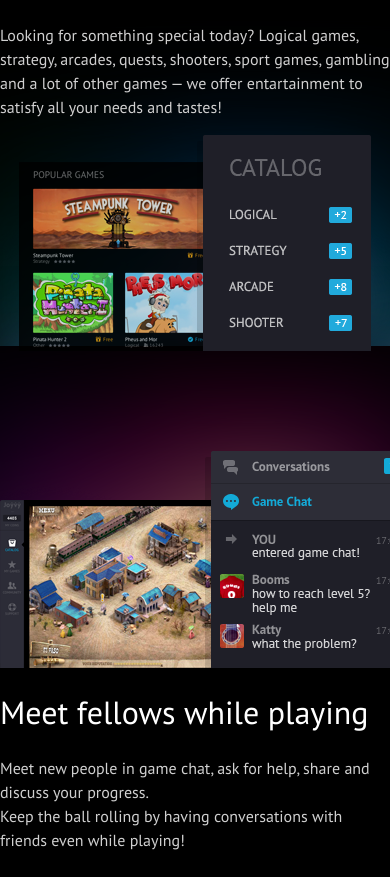
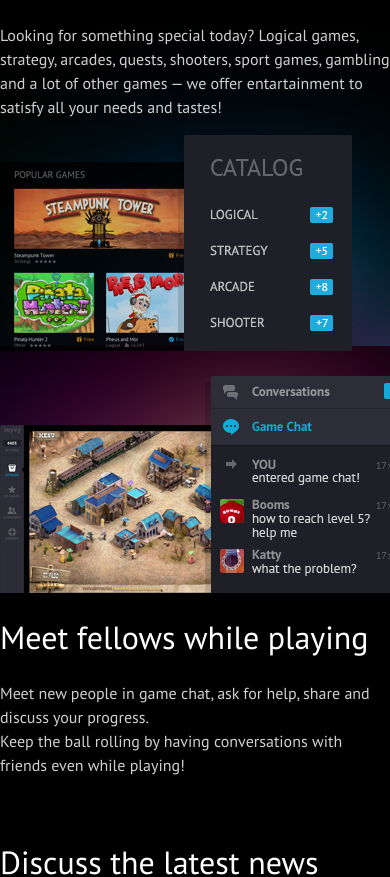
Before and after one commit to mandelbroo/WebUIcourse, a plain HTML site: page lecture4/joyvy/index.html in a window 390 px wide. Shown: the part 503-1380 px from the top of the page. Drawn offline with nearby package versions, Linux system fonts and the light colour scheme.

Commit message:
moar fixes

```diff
--- a/lecture4/joyvy/index.html
+++ b/lecture4/joyvy/index.html
@@ -48,12 +48,14 @@
           </div>
         </div>
         <div class="flex-item desctiption">
+          <div class="desctiption-conainer">
             <h3>Meet fellows while playing</h3>
             <p>
               Meet new people in game chat, ask for help, share and discuss your progress.
               <br>
               Keep the ball rolling by having conversations with friends even while playing!
             </p>
+          </div>
         </div>
       </div>
 
--- a/lecture4/joyvy/style/main.sass
+++ b/lecture4/joyvy/style/main.sass
@@ -57,7 +57,8 @@ img
   position: relative
   width: 352px
   height: 216px
-  margin: auto
+  img
+    margin-left: 45px
   &:before
     width: 771px
     height: 348px
@@ -85,7 +86,6 @@ img
   position: relative
   width: 410px
   height: 217px
-  margin: auto
   &:before
     width: 771px
     height: 400px
@@ -124,14 +124,15 @@ img
 .desctiption p
   color: #d0d0d0
   font-size: 16px
-
+.desctiption-conainer
+  margin-left: 45px
 // grid
 .content
   margin: 0 auto
   max-width: 900px
 
 .flex-container
-  margin-bottom: 100px
+  padding-bottom: 100px
   list-style: none
   max-width: 900px
 
--- a/lecture4/joyvy/style/media.sass
+++ b/lecture4/joyvy/style/media.sass
@@ -1,10 +1,24 @@
 
 @media screen and (max-width: 500px)
-  .containers
+  .content
     margin: 0 auto
     max-width: 300px
+  .desctiption-conainer
+    margin-left: 0
+  .catalog
+    img
+      margin-left: 0
+  .flex-container
+    padding-bottom: 25px
 
 @media screen  and (max-width: 979px)
-  .containers
+  .content
     margin: 0 auto
     max-width: 600px
+  .desctiption-conainer
+    margin-left: 0
+  .catalog
+    img
+      margin-left: 0
+  .flex-container
+    padding-bottom: 25px
```
Also changed, not shown: lecture4/joyvy/build/main.css, lecture4/joyvy/build/media.css, 2 other files. Lines whose indentation alone changed are shown as unchanged.
